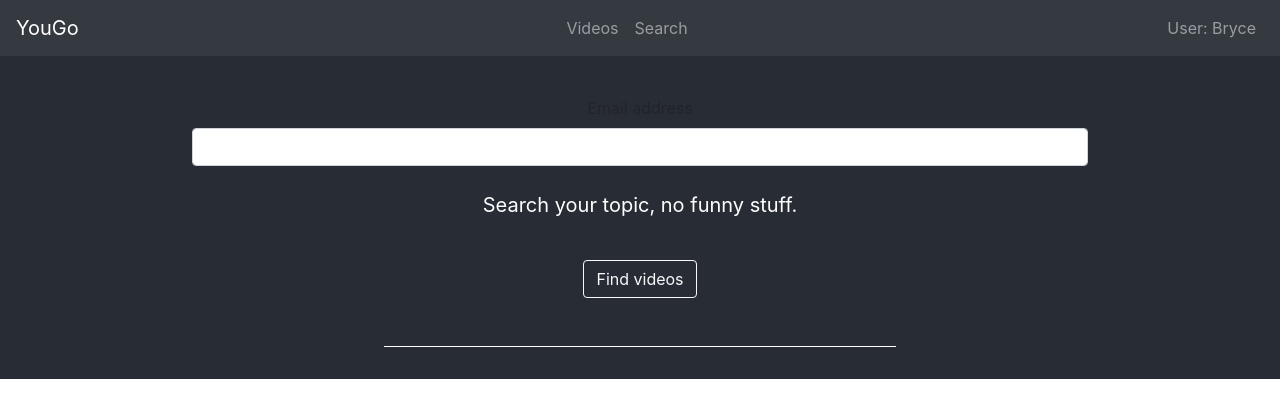
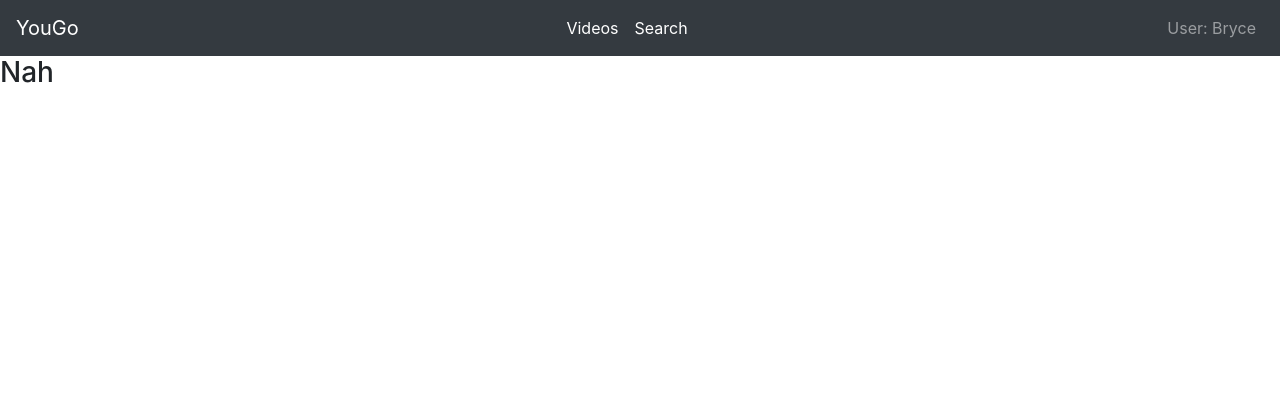
Before and after one commit to BryceDouglasJames/YouGoReact, a React (Create React App) app: page /VideoList in a window 1280 px wide. Shown: the top 418 px of the page. Built offline with nearby package versions, Linux system fonts and the light colour scheme.

Commit message:
Implmenting user login. Added routing.

```diff
--- a/package.json
+++ b/package.json
@@ -9,6 +9,7 @@
     "@testing-library/user-event": "^12.6.0",
     "react": "^17.0.1",
     "react-dom": "^17.0.1",
+    "react-router-dom": "^5.2.0",
     "react-scripts": "4.0.1",
     "web-vitals": "^0.2.4"
   },
--- a/src/App.js
+++ b/src/App.js
@@ -4,19 +4,28 @@ import GlobalNav from './components/GlobalNav';
 import SearchArea from './components/SearchArea';
 import VideoList from './components/VideoList';
 import {useState} from 'react'
+import {
+  BrowserRouter as Router,
+  Switch,
+  Route,
+} from "react-router-dom";
+import Login from './components/Login';
+
 
 function App() {
   let payload = {}
+  let userpayload = {}
   let VideoCache = {}
 
   const [showVideo, setVideo] = useState(false)
   const [obj, setObj] = useState([])
+  const [user, setUser] = useState("")
 
   const updateVideoList = (answer) =>{
     setVideo(answer)
   }
 
-  if(showVideo === false){
+  /*if(showVideo === false){
     return (
       <div className="App" style = {{backgroundColor:"#282c34"}}>
         <GlobalNav></GlobalNav>
@@ -33,7 +42,24 @@ function App() {
         <VideoList videos = {obj} show = {showVideo} status = {updateVideoList} Setoj = {setObj} oj = {obj}></VideoList>
       </div>
     );
-  }
+  }*/
+  return(
+    <Router>
+      <Switch>
+        <Route exact path="/">
+          <Login set = {setUser} userload = {userpayload}></Login>
+        </Route>
+        <Route path="/VideoList">
+          <GlobalNav></GlobalNav>
+          <VideoList videos = {obj} show = {showVideo} status = {updateVideoList} Setoj = {setObj} oj = {obj}></VideoList>
+        </Route>
+        <Route path = "/search">
+          <GlobalNav></GlobalNav>
+          <SearchArea load = {payload} videos = {VideoCache} show = {showVideo} status = {setVideo} Setoj = {setObj} oj = {obj}></SearchArea>
+        </Route>
+      </Switch>
+    </Router>
+  )
 
 }
 
--- a/src/components/GlobalNav.js
+++ b/src/components/GlobalNav.js
@@ -1,18 +1,38 @@
 import React, {Component} from 'react'
 import 'bootstrap/dist/css/bootstrap.min.css'
 import {Navbar, NavDropdown, Nav} from 'react-bootstrap'
+import {Link} from "react-router-dom";
 export default class GlobalNav extends Component{
+
+    NavStyle = {
+        color: "whote",
+        textDecoration: "none"
+    }
+
     render(){
         return(
             <Navbar collapseOnSelect expand="lg" bg="dark" variant="dark">
-                <Navbar.Brand href="#home">YouGo</Navbar.Brand>
+                <Navbar.Brand>
+                    <Link to="/Search" style={{color: 'white', textDecoration: 'none'}}>
+                        YouGo
+                    </Link>
+                </Navbar.Brand>
                 <NavDropdown.Divider />
                 <Navbar.Toggle aria-controls="responsive-navbar-nav" />
                 <Navbar.Collapse id="responsive-navbar-nav">
 
-                    <Nav className="m-auto p-auto mr-auto">
-                        <Nav.Link href="#Videos">Videos</Nav.Link>
-                        <Nav.Link href="#Search">Search</Nav.Link>
+                    <Nav className="m-auto p-auto mr-auto NavStyle">
+                            <Nav.Link>
+                                <Link to="/VideoList" style={{color: 'white', textDecoration: 'none'}}>
+                                    Videos
+                                </Link>
+                            </Nav.Link>
+
+                            <Nav.Link>
+                                <Link to="/search" style={{color: 'white', textDecoration: 'none'}}>
+                                    Search
+                                </Link>
+                            </Nav.Link>
                     </Nav>
 
                     <NavDropdown.Divider />
--- /dev/null
+++ b/src/components/Login.js
@@ -0,0 +1,59 @@
+import React,{Component} from 'react'
+import 'bootstrap/dist/css/bootstrap.min.css'
+import {Form, Button} from 'react-bootstrap'
+import {Link} from "react-router-dom";
+
+export default class Login extends Component{
+    constructor(props){
+        super(props);
+    }
+
+    getUserName = (e) =>{
+        this.props.set(e)
+        this.props.userload.id = e
+        fetch("/userpass",{
+            method: "POST",
+            headers: {
+                'Accept': 'application/json',
+                "Content-Type": "application/json",
+                "Access-Control-Allow-Origin": "false"
+            },
+            body: JSON.stringify(this.props.userload),
+        }).then(resp =>{
+            alert("You are all set, "+e+"!")
+            resp = resp.text()
+            console.log(resp)
+        })
+    }
+
+    render(){
+        return(
+            <>
+                <div className = "m-auto p-3" style = {{backgroundColor: "#282c34", textAlign: "center", height: '100vh', minHeight: '100vh'}}>
+                    <br></br><br></br><br></br><br></br><br></br>
+                    <Form onSubmit={this.onFormSubmit}>
+                        <Form.Label className = "p-2 m-auto" style = {{color: "white", fontSize: "40px"}}>Welcome to YouGo!</Form.Label>
+                        <br></br><br></br><br></br>
+                        <Form.Group controlId="searchbar">
+                            <Form.Control className="m-auto" style = {{width:"70vw"}} type="text" placeholder="" onChange={e => this.currentInput = e.target.value}/>
+                            <Form.Text className="blockquote p-4 m-auto" style={{color: "white"}}>
+                                Enter a name so we can keep track of your searches
+                            </Form.Text>
+                        </Form.Group>
+                    </Form>
+
+                    <Link to="/search">
+                        <Button variant="outline-light" type="submit" onClick = {(e) => {}}>
+                            Start searching!
+                        </Button>
+                    </Link>
+
+                    <div className="p-3 m-auto" style = {{backgroundColor:"#282c34", border: "none"}}>
+                        <hr style={{color: "white",  width:"40vw", borderColor:"white"}} />
+                    </div>
+                </div>
+
+            </>
+        )
+    }
+}
--- a/src/components/SearchArea.js
+++ b/src/components/SearchArea.js
@@ -10,6 +10,7 @@ export default class SearchArea extends Component{
 
 
     updateSearch = (e) =>{
+        this.props.load = {}
         this.props.load.id = e
         fetch("/query",{
             method: "POST",
@@ -22,6 +23,7 @@ export default class SearchArea extends Component{
           }).then((resp) => {
             resp = resp.text()
             console.log(resp)
+
             this.getVideoList()
         })
     }
@@ -40,13 +42,11 @@ export default class SearchArea extends Component{
                 res.text().then(text =>{
                     var temp = null
                     temp = JSON.parse(text)
-                    console.log(temp)
 
-                    this.props.Setoj(temp)
-                    console.log(this.props.oj)
+                    this.props.Setoj(temp[0].Searches)
 
                     if(this.props.videos.length !== 0){
-                        this.props.status("true")
+
                     }else{
                         console.log("help")
                         this.getVideoList()
@@ -54,6 +54,7 @@ export default class SearchArea extends Component{
                 })
                 //var temp = this.props.videos.Searches
             })
+            this.props.status("true")
     }
 
 
@@ -62,10 +63,12 @@ export default class SearchArea extends Component{
     render(){
         return(
             <>
-                <div className = "m-auto p-3" style = {{backgroundColor: "#282c34"}}>
+                <div className = "m-auto p-3" style = {{backgroundColor: "#282c34", textAlign:"center", height: '100vh', minHeight: '100vh'}}>
                     <Form onSubmit={this.onFormSubmit}>
                         <Form.Group controlId="searchbar">
-                            <Form.Label>Email address</Form.Label>
+                            <br></br>
+                            <Form.Label className = "p-2 m-auto" style = {{color: "white", fontSize: "40px"}}>Search for your topic</Form.Label>
+                            <br></br><br></br><br></br>
                             <Form.Control className="m-auto" style = {{width:"70vw"}} type="text" placeholder="" onChange={e => this.currentInput = e.target.value}/>
                             <Form.Text className="blockquote p-4 m-auto" style={{color: "white"}}>
                                 Search your topic, no funny stuff.
@@ -73,7 +76,7 @@ export default class SearchArea extends Component{
                         </Form.Group>
                     </Form>
 
-                    <Button variant="outline-light" type="submit" onClick = {(e) => {this.updateSearch(this.currentInput);}}>
+                    <Button variant="outline-light" type="submit" onClick = {(e) => {this.getVideoList()}}>
                         Find videos
                     </Button>
                 </div>
--- a/src/components/VideoList.js
+++ b/src/components/VideoList.js
@@ -21,6 +21,7 @@ export default class VideoList extends Component{
                 return(
                     videos.map(item =>{
                         var youtube = "https://youtube.com/watch?v="
+                        var nail = "https://img.youtube.com/vi/"+item.VideoID+"/default.jpg"
                         // /<Card.Link href={youtube + item.VideoID} >Card Link</Card.Link>
                         return(
                             <div className = "m-auto p-4">
@@ -28,7 +29,7 @@ export default class VideoList extends Component{
                                     <Card.Body>
                                         <Card.Title><p>{item.VideoTitle}</p></Card.Title>
 
-                                        <img className="p-3 m-auto" style={{width:"60vw"}} src = {item.ThumbnailURL} alt = "nun"/>
+                                        <img className="p-3 m-auto" style={{width:"60vw"}} src = {nail} alt = "nun"/>
 
                                         <Card.Subtitle className="mb-2 text-muted"><p></p></Card.Subtitle>
 
--- a/src/index.css
+++ b/src/index.css
@@ -5,6 +5,8 @@ body {
 		sans-serif;
 	-webkit-font-smoothing: antialiased;
 	-moz-osx-font-smoothing: grayscale;
+	background-color: #282c34;
+	background-size: cover;
 }
 
 code {
```
Also changed, not shown: 2 other files (tests, documents, lock files or other folders). Lines whose indentation alone changed are shown as unchanged.
